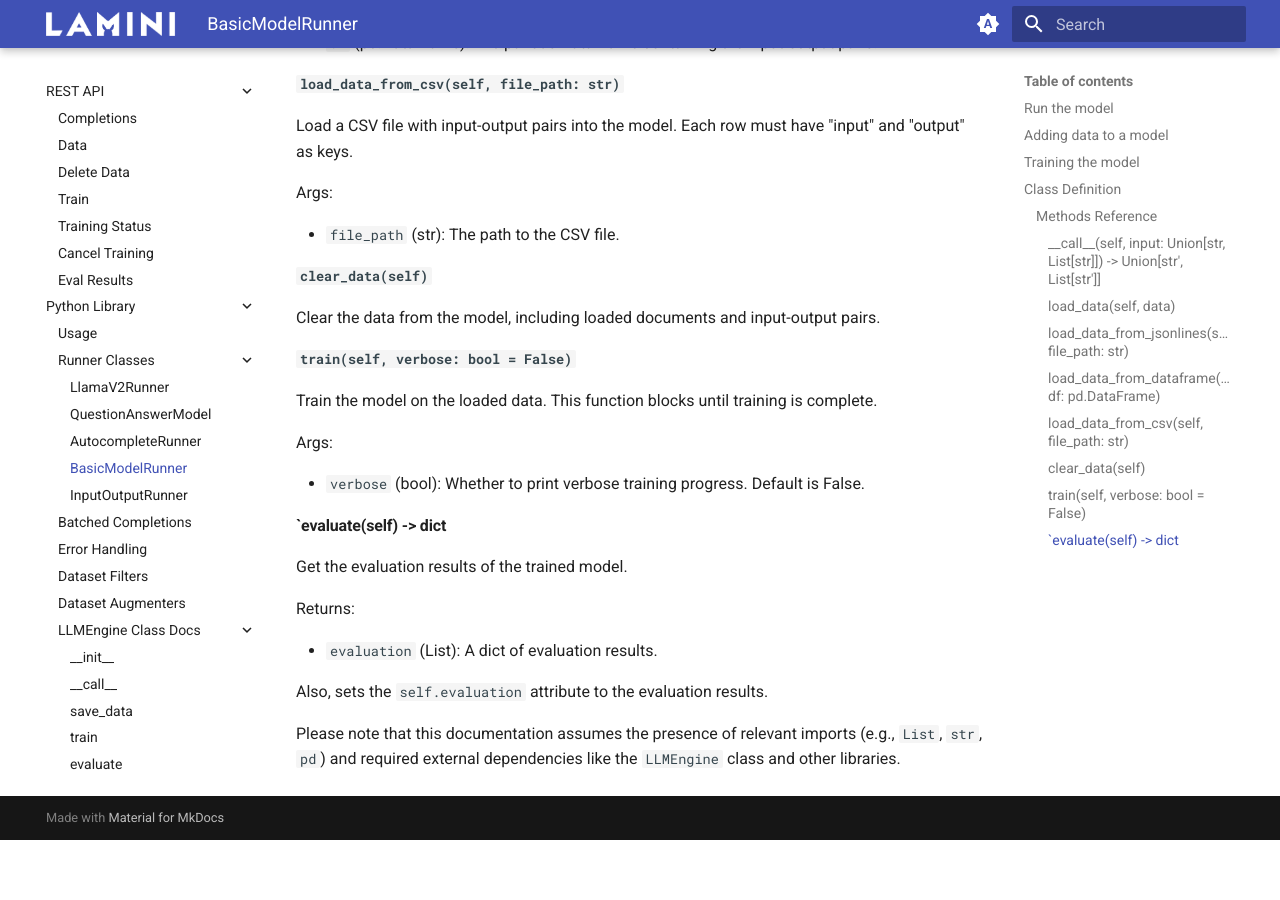
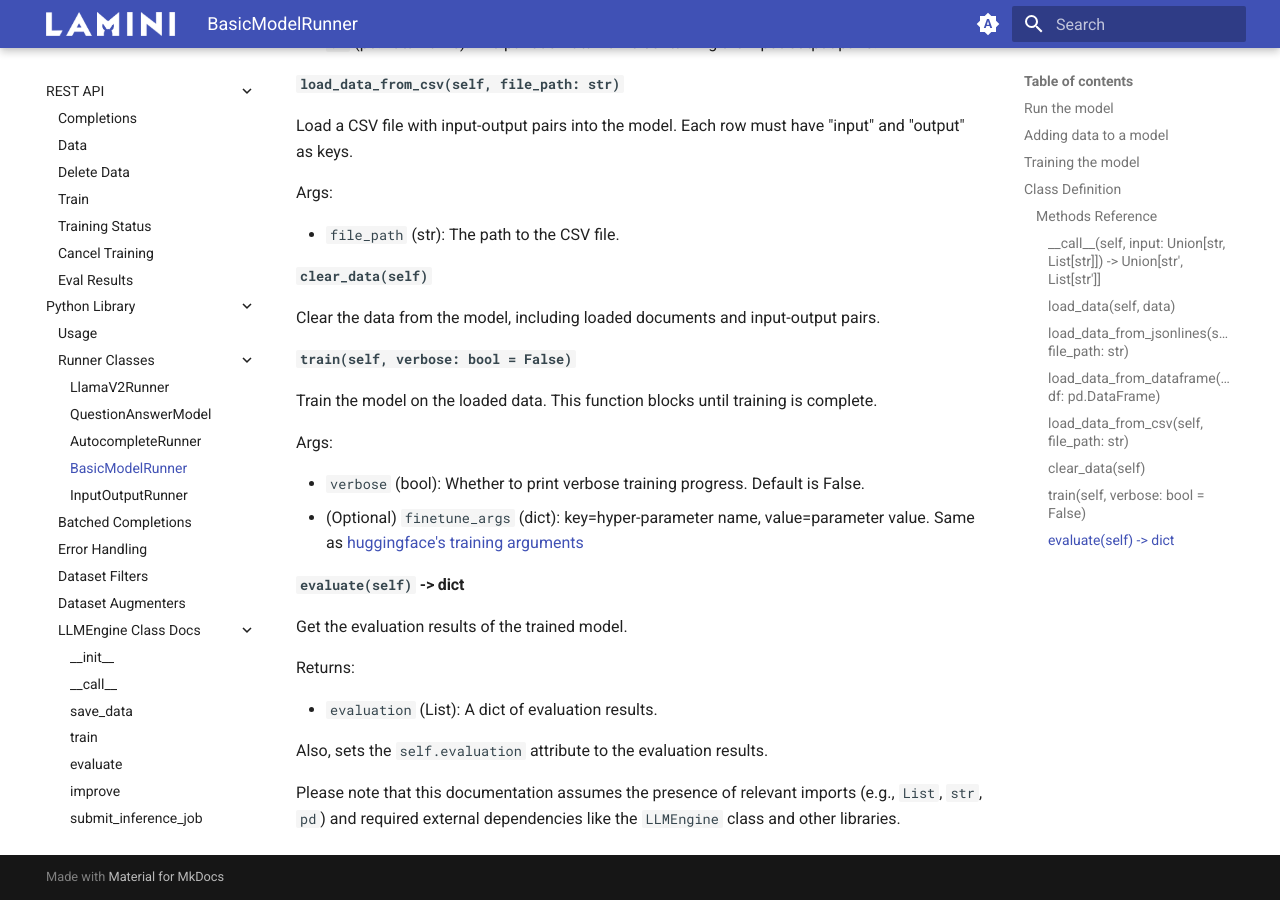
Before and after one commit to lamini-ai/lamini-ai.github.io, an MkDocs documentation site: the page built from docs/runners/basic_model_runner.md, in a window 1280 px wide and 900 px high, scrolled down 2775 px. Built offline with MkDocs 1.6.1 and Material for MkDocs 9.7.7, drawn with Linux system fonts in a browser that asks for light colours; before the commit the page ends 3615 px from its top, so only the background shows below that.

Commit message:
syncing all runners

```diff
--- a/docs/runners/basic_model_runner.md
+++ b/docs/runners/basic_model_runner.md
@@ -134,8 +134,9 @@
 Args:
 
 - `verbose` (bool): Whether to print verbose training progress. Default is False.
+- (Optional) `finetune_args` (dict): key=hyper-parameter name, value=parameter value. Same as [huggingface's training arguments](https://huggingface.co/docs/transformers/v4.33.3/en/main_classes/trainer#transformers.TrainingArguments)
 
-#### `evaluate(self) -> dict
+#### `evaluate(self)` -> dict
 
 Get the evaluation results of the trained model.
 
```
Also changed, not shown: docs/runners/autocomplete_runner.md (+1 -1 lines), docs/runners/input_output_runner.md (+2 -1 lines), docs/runners/question_answer_model.md (+2 -1 lines).
